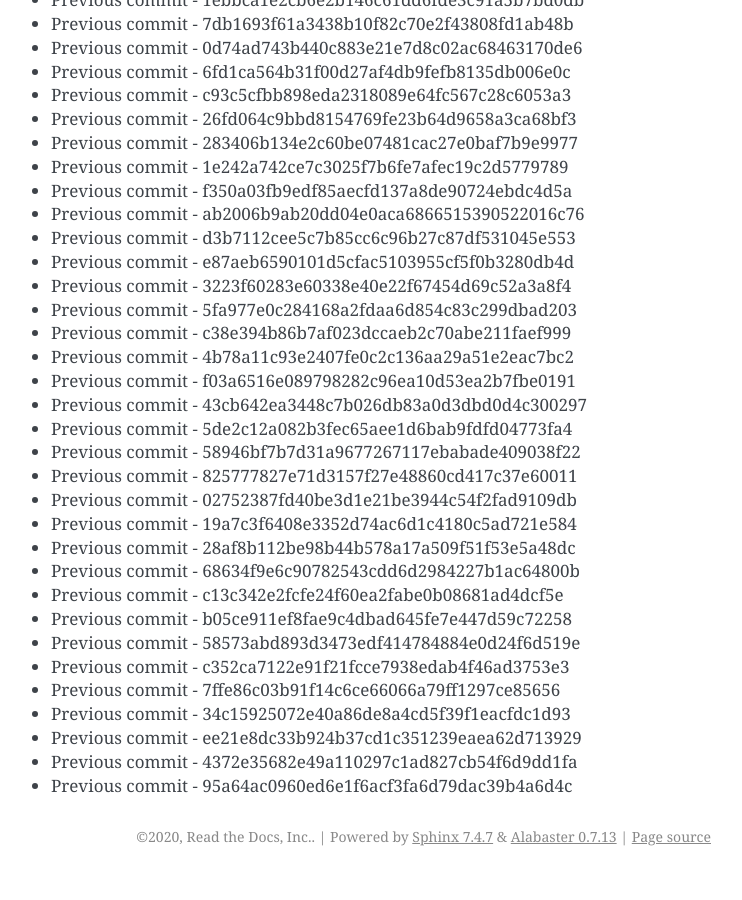
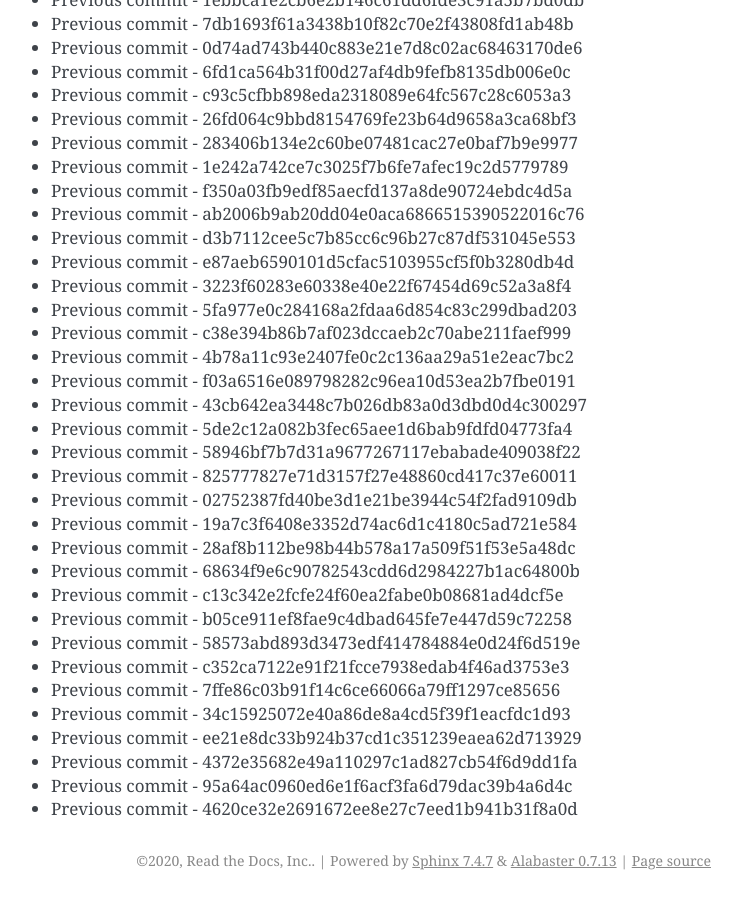
Before and after one commit to readthedocs/rtd-git-stresstest, a Sphinx documentation site: the page built from docs/updates.rst, in a window 1280 px wide and 900 px high, scrolled down 48844 px. Shown: the whole window, without its empty margins (399-1141 px from the left). Built offline with Sphinx 7.4.7, drawn with Linux system fonts in a browser that asks for light colours; before the commit the page ends 49720 px from its top, so only the background shows below that.

Commit message:
Generating commit from previous: 4620ce32e2691672ee8e27c7eed1b941b31f8a0d

```diff
--- a/docs/updates.rst
+++ b/docs/updates.rst
@@ -2084,3 +2084,4 @@ It can be tested for any performance characteristics.
 * Previous commit - ee21e8dc33b924b37cd1c351239eaea62d713929
 * Previous commit - 4372e35682e49a110297c1ad827cb54f6d9dd1fa
 * Previous commit - 95a64ac0960ed6e1f6acf3fa6d79dac39b4a6d4c
+* Previous commit - 4620ce32e2691672ee8e27c7eed1b941b31f8a0d
```
